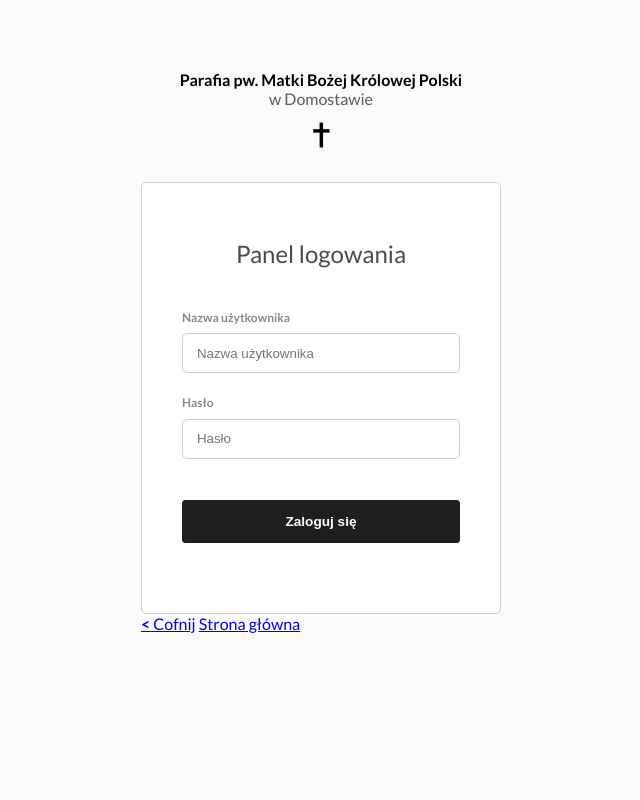
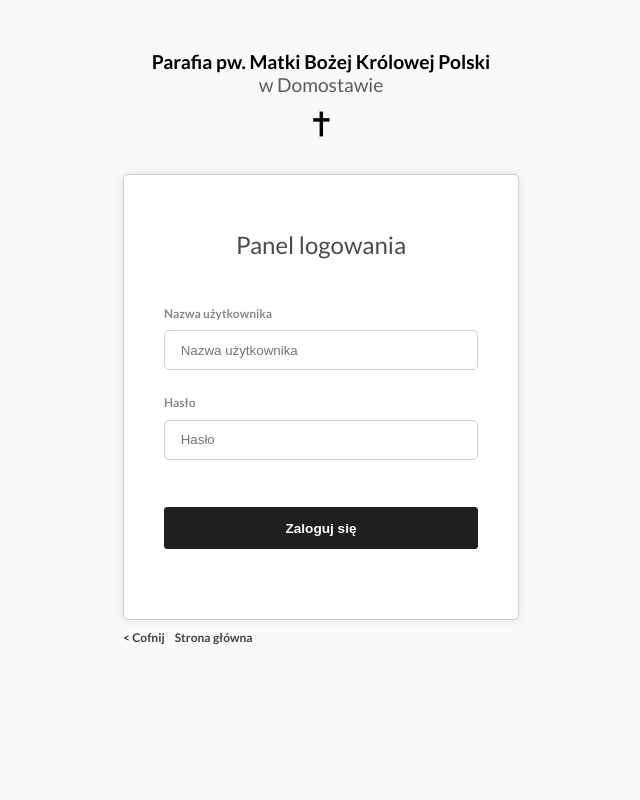
Before and after one commit to mikruk045/groby_domostawa, a Flask app: page /login in a window 1280 px wide. Shown: the whole page, without its empty margins (319-959 px from the left). Run offline with Flask 2, Linux system fonts and the light colour scheme.

Commit message:
login page done

```diff
--- a/static/loginStyle.css
+++ b/static/loginStyle.css
@@ -6,25 +6,26 @@
 
 body, html{
     overflow-x: hidden;
-    width: 100vw;
-    height: 100vh;
+    width: 100%;
+    height: 100%;
     position: relative;
     margin: 0;
     font-family: 'Lato', sans-serif;
     font-size: 12pt;
-    background-color: rgb(250, 250, 250);
+    background-color: rgb(249, 249, 249);
 }
 
 .loginContainerAll{
     position: absolute;
     left: 50%;
     transform: translate(-50%);
-    margin-top: 70px;
-    width: 400px;
+    margin: 50px 0;
+    width: 440px;
 }
 
 .loginContainerInputs{
     border: 1px solid #cecece;
+    box-shadow: 0 0 10px rgb(136, 136, 136, 0.2);
     border-radius: 5px;
     width: 90%;
     margin: auto;
@@ -36,7 +37,7 @@ body, html{
 .siteName{
     text-align: center;
     font-weight: 600;
-    font-size: 1rem;
+    font-size: 1.2rem;
 }
 
 .siteName2{
@@ -124,4 +125,50 @@ input{
 
 .links{
     margin: 0 5%;
+    margin-bottom: 50px;
+    margin-top: 10px;
+    display: flex;
+    flex-direction: row;
+    gap: 10px;
 }
+
+.links > a {
+    text-decoration: none;
+    color: rgb(65, 65, 65);
+    font-size: 00.75rem;
+    font-weight: 600;
+    /* transition: .2s linear; */
+}
+
+.links > a:hover{
+    color: #000;
+}
+
+.errorMessage{
+    /* display: none; */
+    /* margin: 10% 0; */
+    margin-bottom: 15%;
+    font-size: 0.8rem;
+    /* width: 80%; */
+    text-align: center;
+    padding: 1em 10%;
+    border-radius: 5px;
+    border: 1px solid #f5c2c7;
+    background-color: #f8d7da;
+    color: #932020;
+}
+
+@media screen and (max-width:430px){
+    .loginContainerAll{
+        position: initial;
+        left: 0;
+        transform: translate(0);
+        margin: 20px 0;
+        width: 100%;
+    }
+
+    .siteName{
+        max-width: 90%;
+        margin: auto;
+    }
+}
--- a/templates/login.html
+++ b/templates/login.html
@@ -13,7 +13,9 @@
     <div class="crossIcon"><svg version="1.1" id="Warstwa_1" xmlns="http://www.w3.org/2000/svg" xmlns:xlink="http://www.w3.org/1999/xlink" x="0px" y="0px" 	 viewBox="0 0 2000 2000" style="enable-background:new 0 0 2000 2000;" xml:space="preserve"> <g> 	<rect x="906" y="173" width="231" height="1655"/> </g> <g> 	<rect x="476" y="611" width="1092" height="231"/> </g> </svg></div>
     <div class="loginContainerInputs">
         <div class="loginTitle">Panel logowania</div>
-        <div>{{ komunikat }}</div>
+        {% if komunikat %}
+        <div class="errorMessage">{{ komunikat }}</div>
+        {% endif %}
         <form method="POST" action="">
             <div class="inputLabel">Nazwa użytkownika</div>
             <input class="inputText" type="username" name="username" placeholder="Nazwa użytkownika" value="{{ request.form.username }}">
@@ -25,8 +27,14 @@
         </form>
     </div>
     <div class="links">
-        <a href="#"><b>&#60;</b> Cofnij</a>
-        <a href="#">Strona główna</a>
+        <a href="#" id="previousPage"><b>&#60;</b> Cofnij</a>
+        <a href="{{ url_for('index') }}">Strona główna</a>
     </div>
 </div>
+<script>
+    let pr = document.getElementById('previousPage');
+    pr.addEventListener('click', ()=>{
+        window.history.back();
+    })
+</script>
 {% endblock %}
```
Also changed, not shown: 1 other file.
